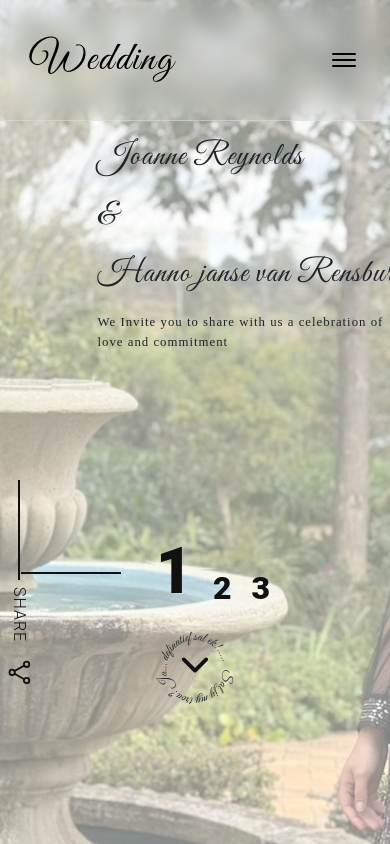
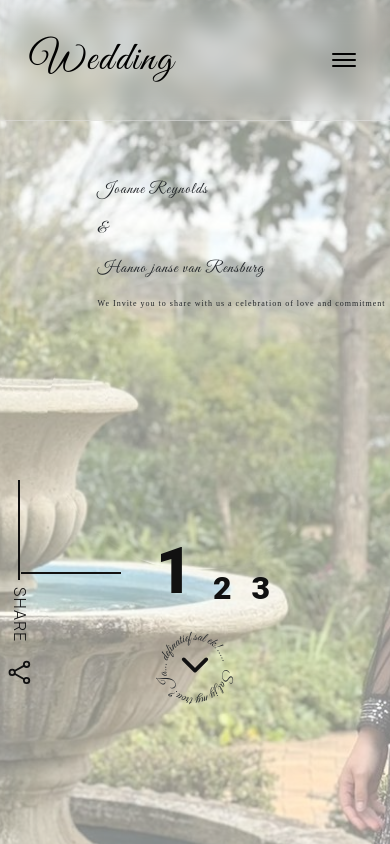
Before and after one commit to TJBEnecke/WeddingPreview, a plain HTML site: page index.html in a window 390 px wide. Drawn offline with nearby package versions, Linux system fonts and the light colour scheme.

Commit message:
Update style.css

```diff
--- a/style.css
+++ b/style.css
@@ -856,13 +856,13 @@ section p{
         width: 80vw;
     }
     .bg-slide .content h1{
-        font-size: 2em;
+        font-size: 1em;
     }
     .bg-slide .content h4{
-        font-size: 2em;
+        font-size: 1em;
     }
      .bg-slide .content p{
-        font-size: 0.8em;
+        font-size: 0.5em;
     }
     .circle.bg {
         width: 140vh;
```
